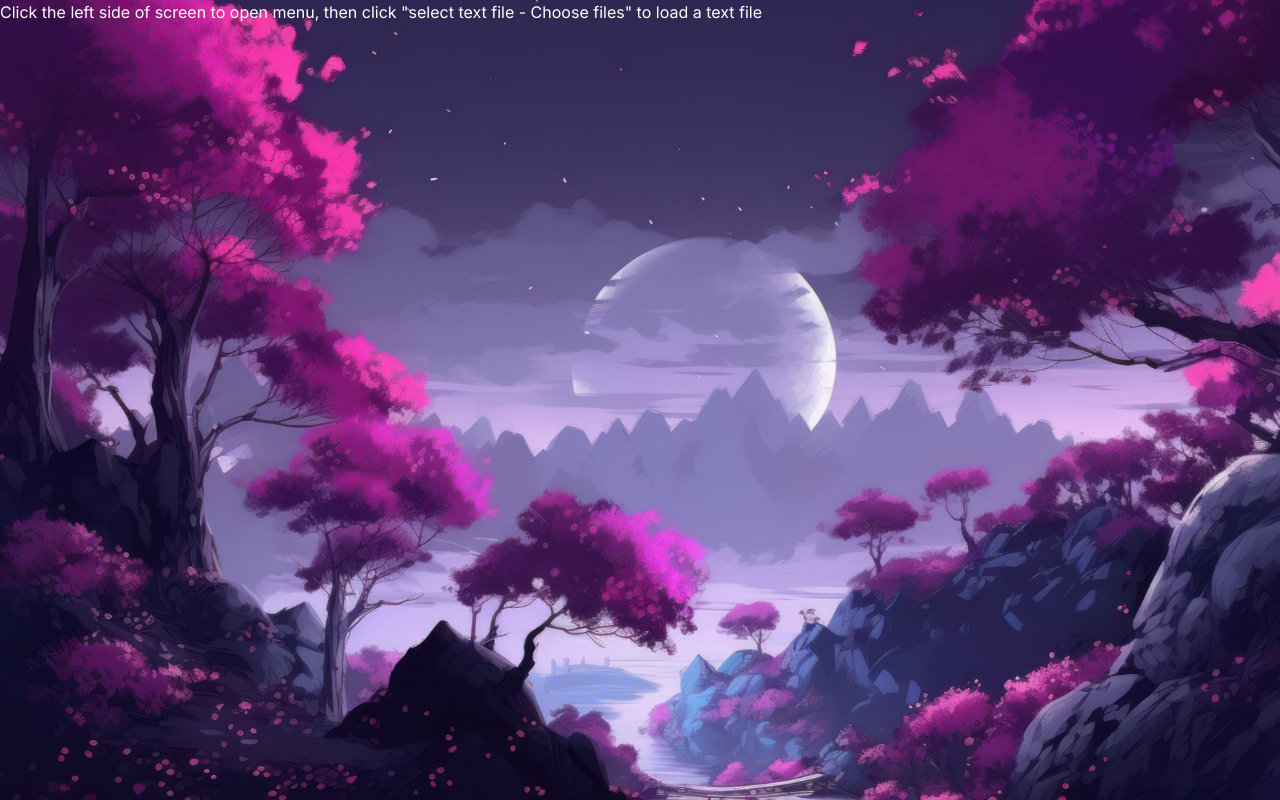
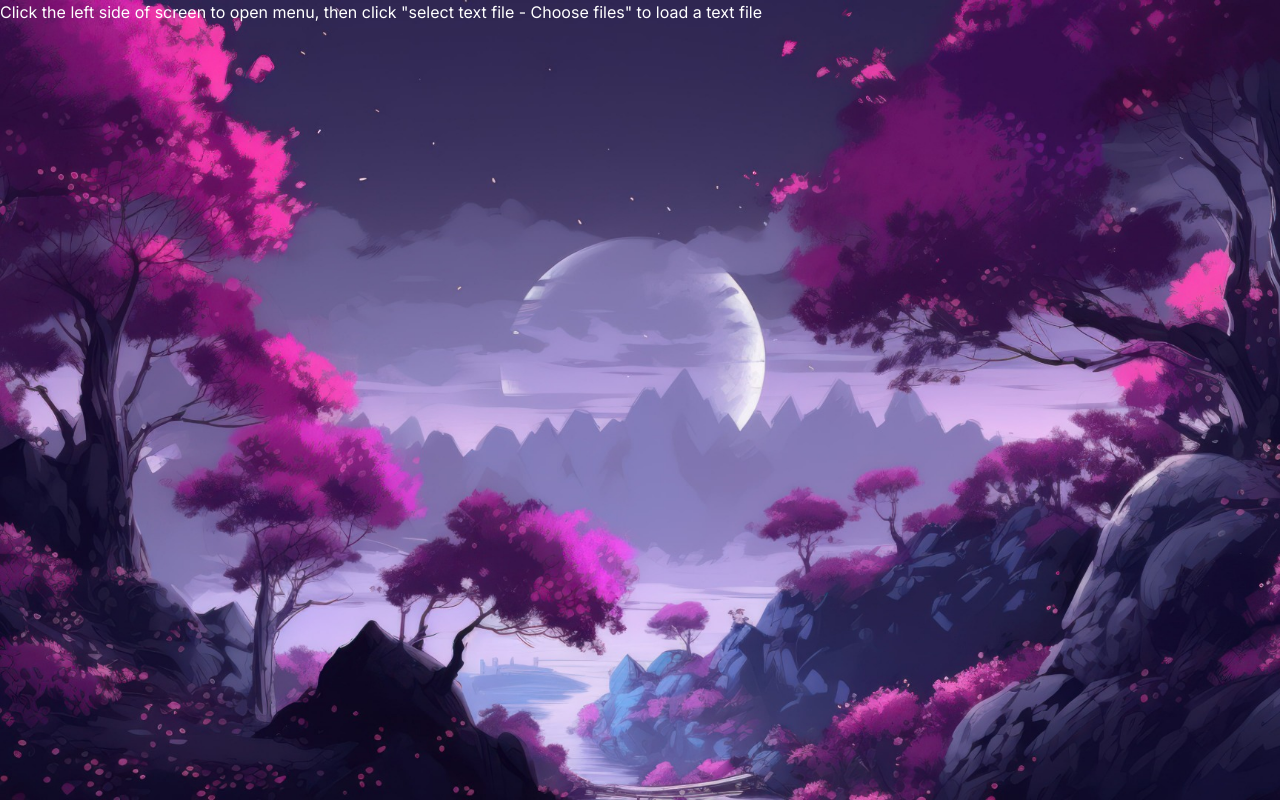
Before and after one commit to b-kucherepa/Wedjat-Reader, a Next.js app: page / in a window 1280 px wide. Built offline with nearby package versions, Linux system fonts and the light colour scheme.

Commit message:
fix: make background centered

```diff
--- a/src/components/optionBgSelect.tsx
+++ b/src/components/optionBgSelect.tsx
@@ -27,7 +27,7 @@ function OptionBgSelect(): JSX.Element {
   return (
     <select
       id="bgList"
-      className="w-full h-full bg-black shrink text-pretty truncate grow"
+      className="w-full h-full bg-black bg-center shrink text-pretty truncate grow"
       style={{
         backgroundSize: "cover",
         backgroundImage: `url(${
--- a/src/components/renderArea.tsx
+++ b/src/components/renderArea.tsx
@@ -49,7 +49,7 @@ function RenderArea(props: any) {
   return (
     <div
       id="renderArea"
-      className="text whitespace-pre-wrap break-all size-full min-h-screen z-5 top-0 left-0 bg-fixed"
+      className="text whitespace-pre-wrap break-all size-full min-h-screen z-5 top-0 left-0 bg-fixed bg-center"
       style={{
         backgroundImage: `url(${
           bgContext.values.bgImages[bgContext.values.imageIndex].file
```
